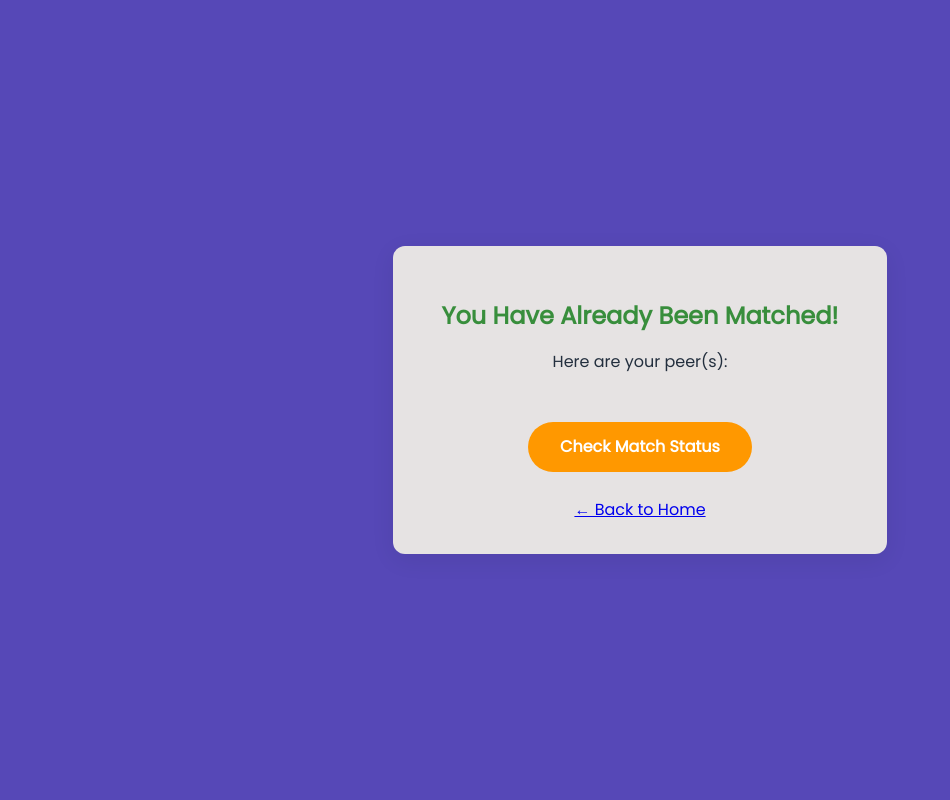
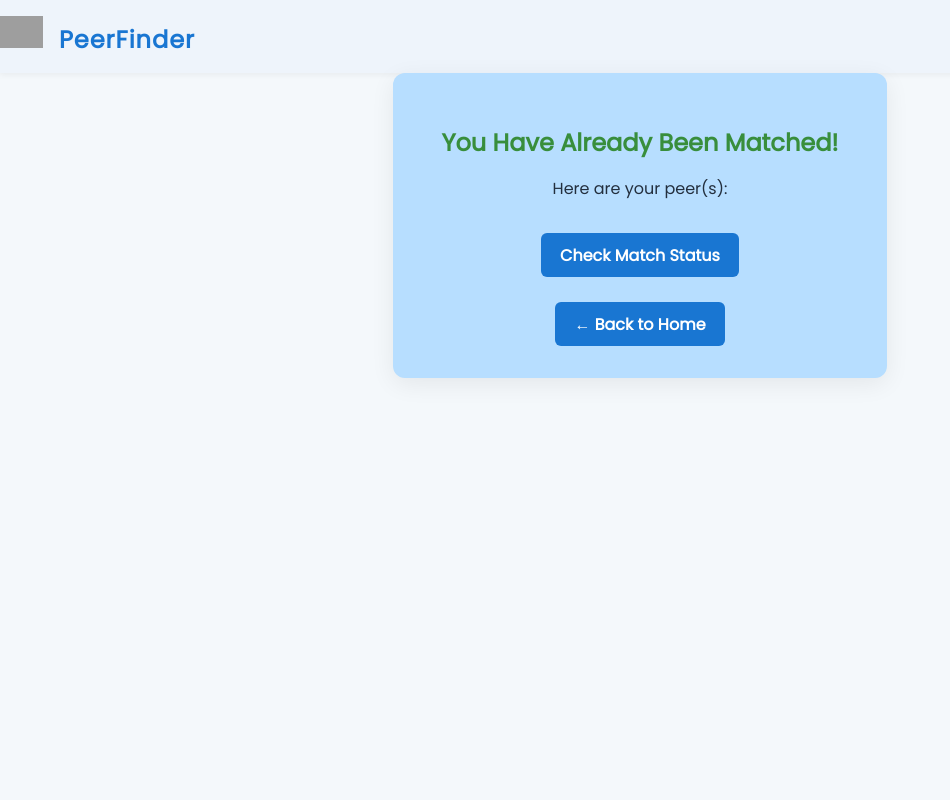
Before and after one commit to chuqudee/alx-pathway-peerfinder, a Flask app: template templates/already_matched.html in a window 1280 px wide. Shown: the whole page, without its empty margins (0-950 px from the left). Run offline with Flask 3, Linux system fonts and the light colour scheme; the template is opened without the code that fills it, so the values that code supplies are empty; grey boxes are pictures that could not be loaded.

Commit message:
Update already_matched.html

```diff
--- a/templates/already_matched.html
+++ b/templates/already_matched.html
@@ -7,16 +7,42 @@
     <style>
         body {
             font-family: 'Poppins', sans-serif;
-            background: #5648B7;
+            background: #f4f8fb;
             display: flex;
-            justify-content: center;
+            flex-direction: column;
             align-items: center;
-            height: 100vh;
+            min-height: 100vh;
             margin: 0;
             color: #232f3e;
         }
+        .navbar {
+            background: #eef4fb;
+            width: 100%;      /* Full width */
+            box-shadow: 0 2px 6px rgba(0,0,0,0.05);
+            border-radius: 0;
+            padding: 1rem 0;  /* top & bottom padding */
+        }
+        .navbar-inner {
+            max-width: 1200px; /* Container max width */
+            width: 100%;
+            margin: 0 auto;
+            display: flex;
+            align-items: center;
+            padding: 0 2rem; /* horizontal padding */
+        }
+        .logo-img {
+            height: 32px;
+            margin-right: 12px;
+        }
+        .logo-text {
+            color: #1976d2;
+            font-weight: 700;
+            font-size: 1.5rem;
+            letter-spacing: 1px;
+            font-weight: bold;
+        }
         .container {
-            background: rgb(230, 227, 227);
+            background: rgb(183, 222, 255);
             padding: 2rem 3rem;
             border-radius: 12px;
             box-shadow: 0 6px 24px rgba(0,0,0,0.07);
@@ -48,6 +74,19 @@
             display: block;
             font-weight: 600;
         }
+        .button-link {
+            display: inline-block;
+            background-color: #1976d2; /* blue color */
+            color: white;
+            padding: 0.6rem 1.2rem;
+            border-radius: 6px;
+            text-decoration: none;
+            font-weight: 600;
+            transition: background-color 0.3s ease;
+        }
+        .button-link:hover {
+            background-color: #125ca1; /* darker blue on hover */
+        }
         a.button {
             background: #ff9800;
             color: white;
@@ -65,6 +104,10 @@
     </style>
 </head>
 <body>
+    <div class="navbar">
+        <img src="{{ url_for('static', filename='alx_icon-300x169.png') }}" class="logo-img" alt="ALX Logo" />
+        <span class="logo-text">PeerFinder</span>
+    </div>
     <div class="container">
         <h2>You Have Already Been Matched!</h2>
         <p>Here are your peer(s):</p>
@@ -78,8 +121,8 @@
                 </li>
             {% endfor %}
         </ul>
-        <a href="{{ url_for('check_match') }}" class="button">Check Match Status</a><br><br>
-        <a href="{{ url_for('landing') }}" class="back-link">&larr; Back to Home</a>
+        <a href="{{ url_for('check_match') }}" class="button-link">Check Match Status</a><br><br>
+        <a href="{{ url_for('landing') }}" class="button-link">&larr; Back to Home</a>
     </div>
 </body>
 </html>
```
